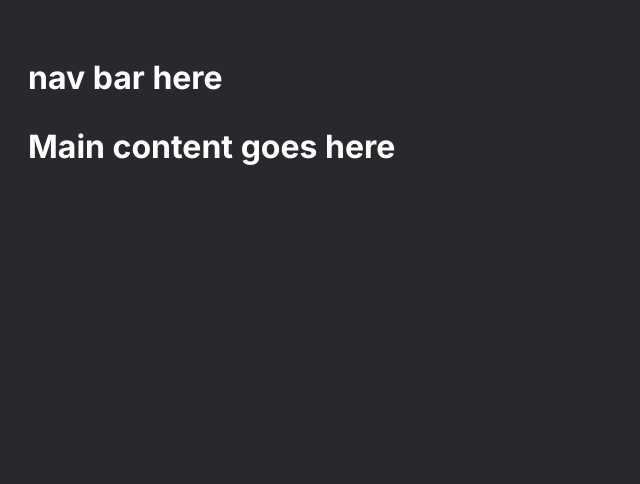
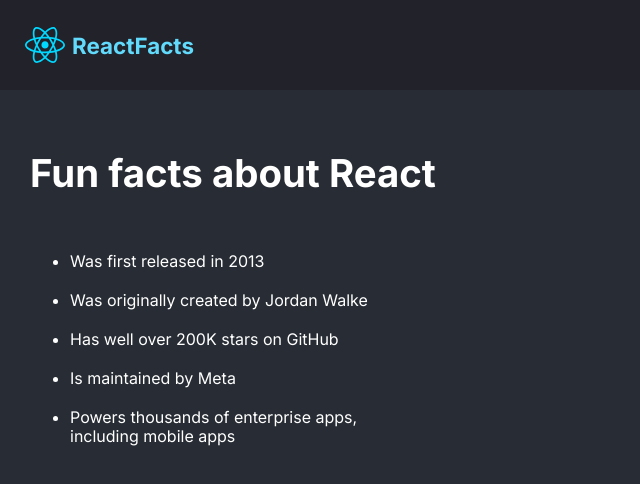
Before and after one commit to lanceshaw25/learn-react, a React (Vite) app: page / in a window 1280 px wide. Shown: the top 484 px of the page, without its empty margins (0-640 px from the left). Built offline with nearby package versions, Linux system fonts and the light colour scheme.

Commit message:
content and style

```diff
--- a/src/App.css
+++ b/src/App.css
@@ -1,184 +1,41 @@
-.counter {
-  font-size: 16px;
-  padding: 5px 10px;
-  border-radius: 5px;
-  color: var(--accent);
-  background: var(--accent-bg);
-  border: 2px solid transparent;
-  transition: border-color 0.3s;
-  margin-bottom: 24px;
-
-  &:hover {
-    border-color: var(--accent-border);
-  }
-  &:focus-visible {
-    outline: 2px solid var(--accent);
-    outline-offset: 2px;
-  }
+header {
+  height: 90px;
+  background-color: #21222A;
+  padding: 30px 25px;
 }
 
-.hero {
-  position: relative;
-
-  .base,
-  .framework,
-  .vite {
-    inset-inline: 0;
-    margin: 0 auto;
-  }
-
-  .base {
-    width: 170px;
-    position: relative;
-    z-index: 0;
-  }
-
-  .framework,
-  .vite {
-    position: absolute;
-  }
-
-  .framework {
-    z-index: 1;
-    top: 34px;
-    height: 28px;
-    transform: perspective(2000px) rotateZ(300deg) rotateX(44deg) rotateY(39deg)
-      scale(1.4);
-  }
-
-  .vite {
-    z-index: 0;
-    top: 107px;
-    height: 26px;
-    width: auto;
-    transform: perspective(2000px) rotateZ(300deg) rotateX(40deg) rotateY(39deg)
-      scale(0.8);
-  }
+nav {
+  display: flex;
+  align-items: center;
+  height: 100%;
 }
 
-#center {
-  display: flex;
-  flex-direction: column;
-  gap: 25px;
-  place-content: center;
-  place-items: center;
-  flex-grow: 1;
-
-  @media (max-width: 1024px) {
-    padding: 32px 20px 24px;
-    gap: 18px;
-  }
+nav > img {
+  width: 40px;
+  margin-right: 7px;
 }
 
-#next-steps {
-  display: flex;
-  border-top: 1px solid var(--border);
-  text-align: left;
-
-  & > div {
-    flex: 1 1 0;
-    padding: 32px;
-    @media (max-width: 1024px) {
-      padding: 24px 20px;
-    }
-  }
-
-  .icon {
-    margin-bottom: 16px;
-    width: 22px;
-    height: 22px;
-  }
-
-  @media (max-width: 1024px) {
-    flex-direction: column;
-    text-align: center;
-  }
+nav > span {
+  font-weight: 700;
+  font-size: 1.4rem;
+  color: #61DAFB;
 }
 
-#docs {
-  border-right: 1px solid var(--border);
-
-  @media (max-width: 1024px) {
-    border-right: none;
-    border-bottom: 1px solid var(--border);
-  }
+main {
+  padding: 60px 30px;
 }
 
-#next-steps ul {
-  list-style: none;
-  padding: 0;
-  display: flex;
-  gap: 8px;
-  margin: 32px 0 0;
-
-  .logo {
-    height: 18px;
-  }
-
-  a {
-    color: var(--text-h);
-    font-size: 16px;
-    border-radius: 6px;
-    background: var(--social-bg);
-    display: flex;
-    padding: 6px 12px;
-    align-items: center;
-    gap: 8px;
-    text-decoration: none;
-    transition: box-shadow 0.3s;
-
-    &:hover {
-      box-shadow: var(--shadow);
-    }
-    .button-icon {
-      height: 18px;
-      width: 18px;
-    }
-  }
-
-  @media (max-width: 1024px) {
-    margin-top: 20px;
-    flex-wrap: wrap;
-    justify-content: center;
-
-    li {
-      flex: 1 1 calc(50% - 8px);
-    }
-
-    a {
-      width: 100%;
-      justify-content: center;
-      box-sizing: border-box;
-    }
-  }
+main > h1 {
+  margin: 0;
+  font-size: 2.4rem;
 }
 
-#spacer {
-  height: 88px;
-  border-top: 1px solid var(--border);
-  @media (max-width: 1024px) {
-    height: 48px;
-  }
+.facts-list {
+  margin-top: 46px;
+  max-width: 400px;
 }
 
-.ticks {
-  position: relative;
-  width: 100%;
-
-  &::before,
-  &::after {
-    content: '';
-    position: absolute;
-    top: -4.5px;
-    border: 5px solid transparent;
-  }
-
-  &::before {
-    left: 0;
-    border-left-color: var(--border);
-  }
-  &::after {
-    right: 0;
-    border-right-color: var(--border);
-  }
+.facts-list > li {
+  padding-block: 10px;
+  line-height: 19px;
 }
--- a/src/App.jsx
+++ b/src/App.jsx
@@ -1,12 +1,12 @@
-// import './App.css'
+import './App.css'
 
-import NavBar from "./components/Navbar.jsx";
+import Navbar from "./components/Navbar.jsx";
 import MainContent from "./components/MainContent.jsx";
 
 function App() {
   return (
     <>
-        <NavBar />
+        <Navbar />
         <MainContent />
     </>
   )
--- a/src/components/MainContent.jsx
+++ b/src/components/MainContent.jsx
@@ -1,7 +1,14 @@
 export default function MainContent() {
     return (
-        <>
-            <h1>Main content goes here</h1>
-        </>
+        <main>
+            <h1>Fun facts about React</h1>
+            <ul className="facts-list">
+                <li>Was first released in 2013</li>
+                <li>Was originally created by Jordan Walke</li>
+                <li>Has well over 200K stars on GitHub</li>
+                <li>Is maintained by Meta</li>
+                <li>Powers thousands of enterprise apps, including mobile apps</li>
+            </ul>
+        </main>
     )
 }
--- a/src/components/Navbar.jsx
+++ b/src/components/Navbar.jsx
@@ -1,5 +1,12 @@
-export default function NavBar () {
+import reactLogo from '../assets/react.svg'
+
+export default function Navbar () {
     return (
-        <h1>nav bar here</h1>
+        <header>
+            <nav>
+                <img src={reactLogo}  alt="React logo" />
+                <span>ReactFacts</span>
+            </nav>
+        </header>
     )
 }
--- a/src/index.css
+++ b/src/index.css
@@ -5,32 +5,8 @@
 }
 
 body {
-  padding: 20px;
-  font-family: "Inter", sans-serif;
-  background: #27292c;
+  margin: 0;
+  font-family: 'Inter', sans-serif;
+  background: #282d35;
   color: white;
 }
-
-h1 {
-  margin-top: 30px;
-}
-
-.header {
-  display: flex;
-  justify-content: space-between;
-  align-items: center;
-}
-
-.nav-logo {
-  width: 55px;
-}
-
-.nav-list {
-  list-style: none;
-  display: flex;
-}
-
-.nav-list li {
-  margin-left: 10px;
-  font-size: 1.1rem;
-}
```
